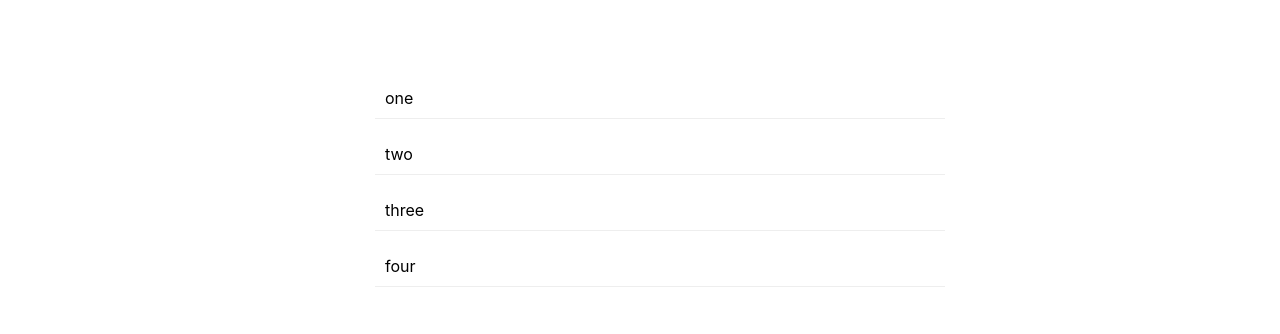
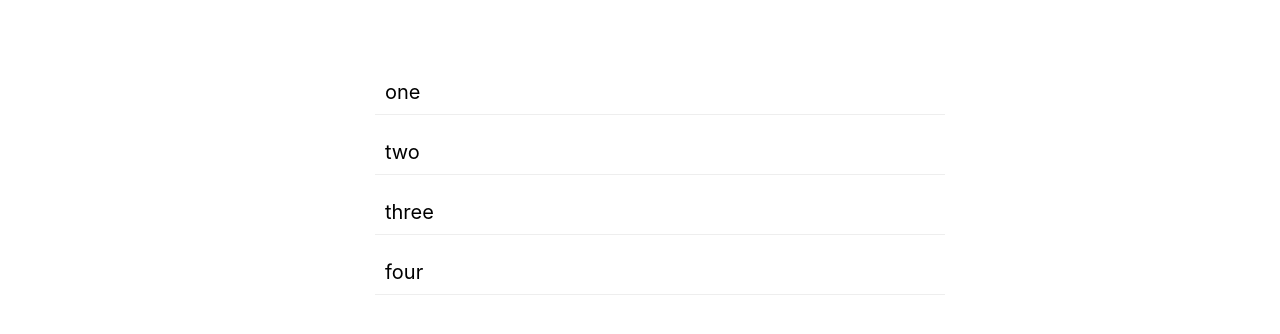
Before and after one commit to sachie026/react-redux-todo-sample-app, a React (Create React App) app: page /list in a window 1280 px wide. Shown: the part 298-632 px from the top of the page. Built offline with nearby package versions, Linux system fonts and the light colour scheme.

Commit message:
added redux package

```diff
--- a/package.json
+++ b/package.json
@@ -5,8 +5,10 @@
   "dependencies": {
     "react": "^16.12.0",
     "react-dom": "^16.12.0",
+    "react-redux": "^7.1.3",
     "react-router-dom": "^5.1.2",
-    "react-scripts": "3.2.0"
+    "react-scripts": "3.2.0",
+    "redux": "^4.0.4"
   },
   "scripts": {
     "start": "react-scripts start",
--- a/src/App.css
+++ b/src/App.css
@@ -70,4 +70,5 @@ html, body, #root{
   padding:10px;
   margin:15px;
   border-bottom: 1px solid #eee;
+  font-size: 20px;
 }
```
Also changed, not shown: 1 other file (tests, documents, lock files or other folders). Lines whose indentation alone changed are shown as unchanged.
